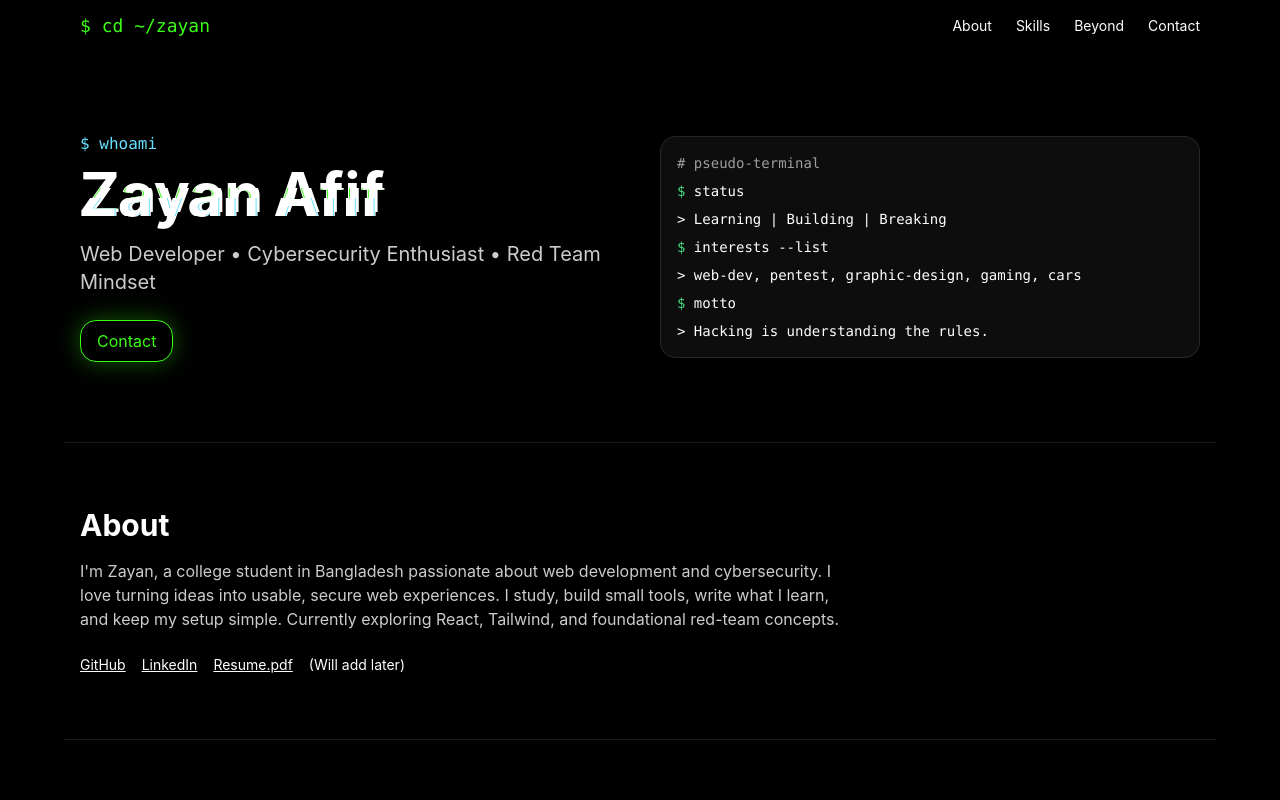
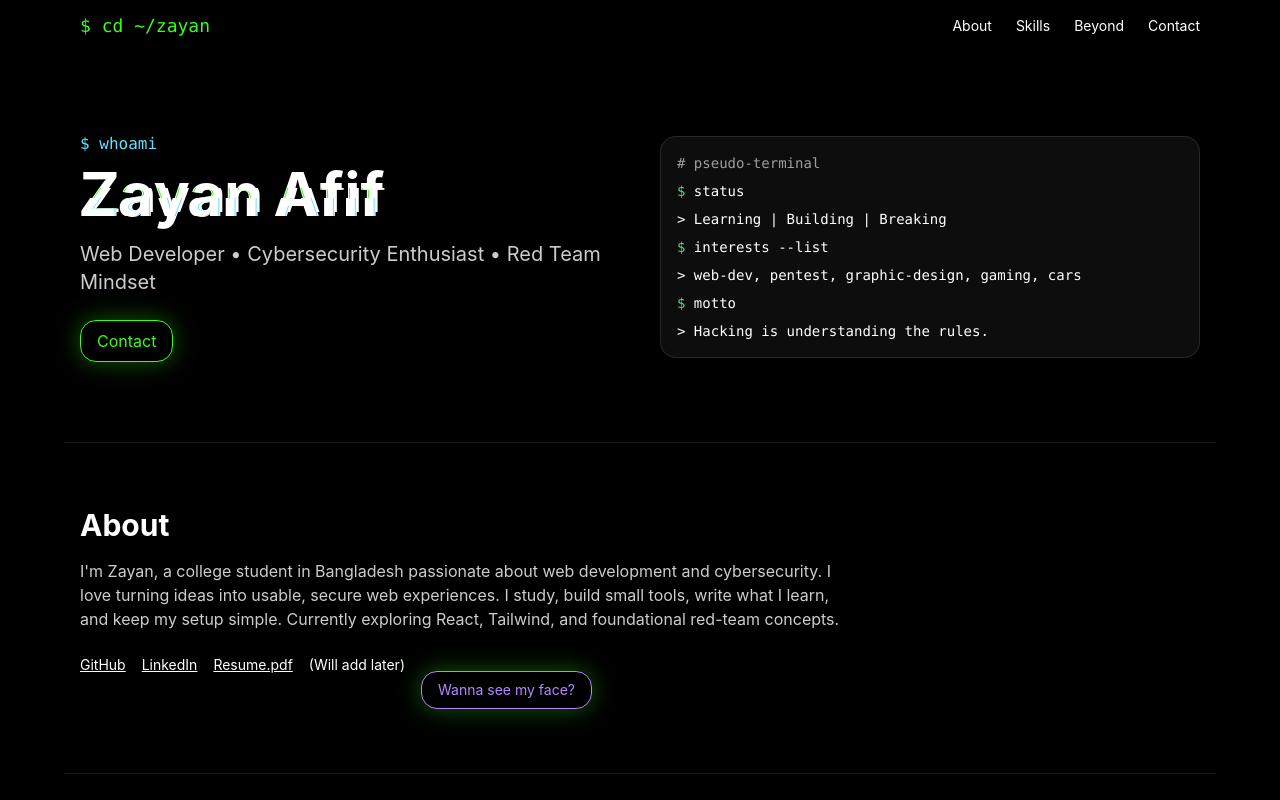
Before and after one commit to Itz-Zayan/zayanafif.web, a plain HTML site: page index.html in a window 1280 px wide. Shown: the top 800 px of the page. Drawn offline with nearby package versions, Linux system fonts and the light colour scheme.

Commit message:
Update index.html

```diff
--- a/index.html
+++ b/index.html
@@ -103,6 +103,8 @@
       <a href="https://github.com/your-username" target="_blank" class="underline hover:text-neon-green">GitHub</a>
       <a href="https://www.linkedin.com/in/your-username" target="_blank" class="underline hover:text-neon-green">LinkedIn</a>
       <a href="#" class="underline hover:text-neon-green">Resume.pdf</a>(Will add later)
+      <a href="https://www.youtube.com/watch?v=dQw4w9WgXcQ" target="_blank" class="rounded-2xl border border-neon-purple text-neon-purple px-4 py-2 shadow-glow inline-block mt-4">Wanna see my face?</a>
+
     </div>
   </section>
 
```
